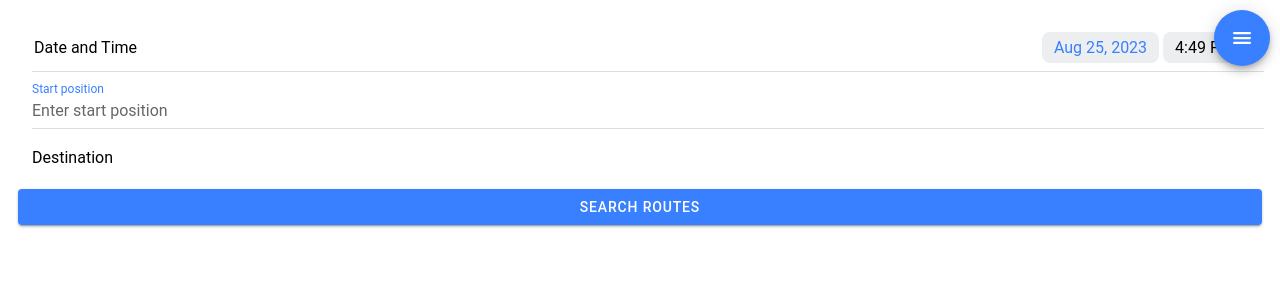
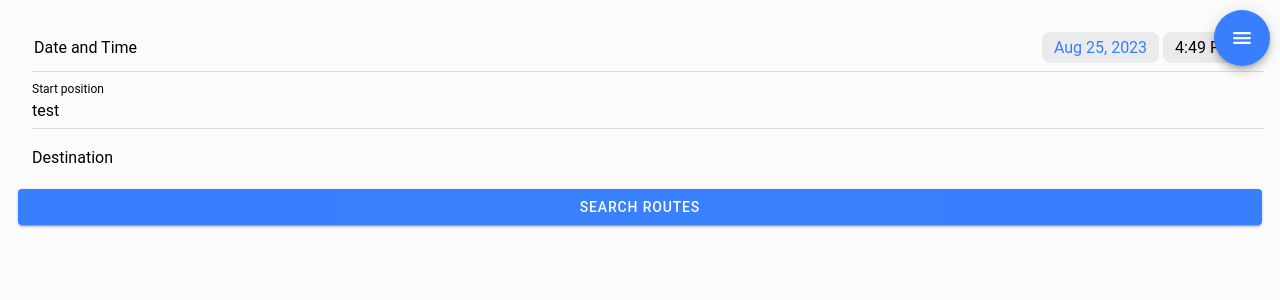
Before and after one commit to Oeffis/Oeffis, a React (Vite) app in the folder frontend/: page /home in a window 1280 px wide. Both pictures are taken after a click on the element "Start position". Shown: the top 300 px of the page. Built offline with nearby package versions, Linux system fonts and the light colour scheme.

Commit message:
add empty modal that opens when start is clicked

```diff
--- a/frontend/src/components/RoutePlanner.tsx
+++ b/frontend/src/components/RoutePlanner.tsx
@@ -1,8 +1,10 @@
-import { IonButton, IonDatetime, IonDatetimeButton, IonInput, IonItem, IonLabel, IonList, IonModal } from "@ionic/react";
-import React from "react";
+import { IonButton, IonButtons, IonDatetime, IonDatetimeButton, IonHeader, IonInput, IonItem, IonLabel, IonList, IonModal, IonTitle, IonToolbar } from "@ionic/react";
+import React, { useRef } from "react";
 
-const RoutePlanner: React.FC = () => (
-    <>
+const RoutePlanner: React.FC = () => {
+    const modal = useRef<HTMLIonModalElement>(null);
+
+    return (<>
         <form name="search_routes" onSubmit={submitInput} aria-label="route_planner_input">
             <IonList inset={true}>
                 <IonItem lines="inset">
@@ -15,7 +17,7 @@ const RoutePlanner: React.FC = () => (
                 </IonItem>
                 <IonItem>
                     {/* Generic Input for Start-Position */}
-                    <IonInput name="start" label="Start position" labelPlacement="floating" placeholder="Enter start position" data-testid="origin-input" />
+                    <IonInput name="start" id="start-input" label="Start position" labelPlacement="floating" placeholder="Enter start position" data-testid="origin-input" readonly={true} value={"test"} />
                 </IonItem>
                 <IonItem>
                     {/* Generic Input for Destination */}
@@ -24,9 +26,18 @@ const RoutePlanner: React.FC = () => (
                 <IonButton type="submit" size="default" expand="block">Search routes</IonButton>
             </IonList>
         </form>
-    </>
-
-);
+        <IonModal trigger="start-input" ref={modal}>
+            <IonHeader>
+                <IonToolbar>
+                    <IonTitle>Start</IonTitle>
+                    <IonButtons slot="end">
+                        <IonButton onClick={(): Promise<boolean> | undefined => modal.current?.dismiss()}>Cancel</IonButton>
+                    </IonButtons>
+                </IonToolbar>
+            </IonHeader>
+        </IonModal>
+    </>);
+};
 
 {/* TODO later: As discussed in the design structure meeting, an input field is needed, which opens up a modal on focus, where the user can
                 input the text. There should then a list be shown (viable stations to the input text). Upon selecting a station from the list and confirming
```
